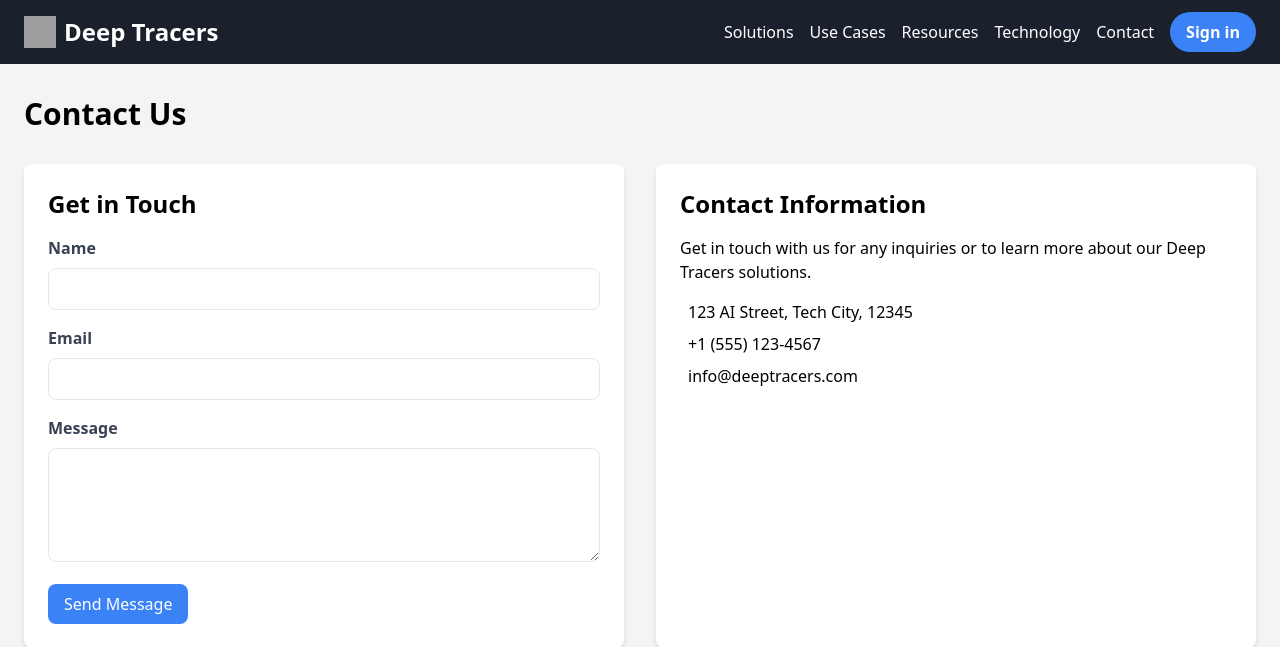
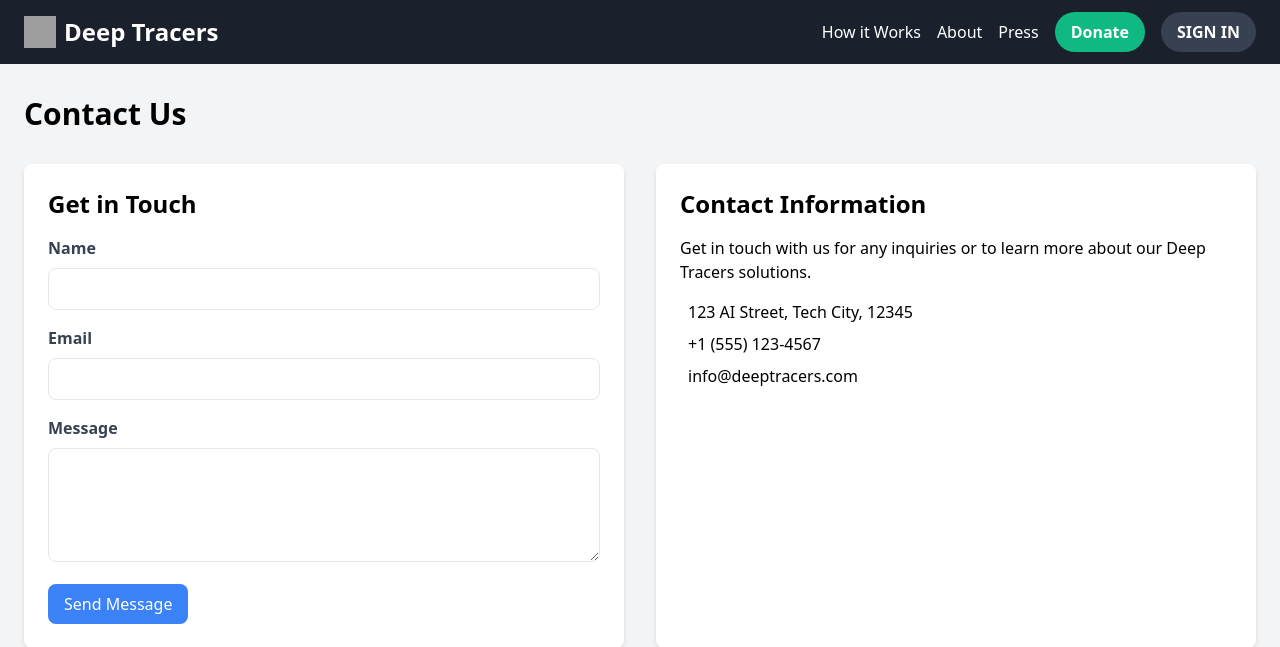
Before and after one commit to Sidreyas/DeepTracers, a Flask app: page /contact in a window 1280 px wide. Shown: the top 647 px of the page. Run offline with Flask 3, Linux system fonts and the light colour scheme; some libraries are stand-ins or nearby versions; grey boxes are pictures that could not be loaded.

Commit message:
Agent query: Please check if the navigation bar has been updated with the new menu items (How it Works, About, Press, Donate) and if the SIGN IN button is styled correctly. Also, verify if the mobile menu displays the updated items when toggled.

```diff
--- a/static/css/styles.css
+++ b/static/css/styles.css
@@ -45,14 +45,6 @@
     border-radius: 9999px;
 }
 
-.bg-blue-500 {
-    background-color: #3b82f6;
-}
-
-.bg-blue-600 {
-    background-color: #2563eb;
-}
-
 .bg-green-500 {
     background-color: #10b981;
 }
@@ -60,3 +52,38 @@
 .bg-green-600 {
     background-color: #059669;
 }
+
+.bg-gray-700 {
+    background-color: #374151;
+}
+
+.bg-gray-800 {
+    background-color: #1f2937;
+}
+
+/* Responsive navigation */
+@media (max-width: 768px) {
+    .md\:hidden {
+        display: none;
+    }
+}
+
+@media (min-width: 769px) {
+    .md\:flex {
+        display: flex;
+    }
+}
+
+/* Mobile menu toggle button */
+#mobile-menu-toggle {
+    cursor: pointer;
+}
+
+/* Mobile menu */
+#mobile-menu {
+    display: none;
+}
+
+#mobile-menu.show {
+    display: block;
+}
--- a/templates/base.html
+++ b/templates/base.html
@@ -17,16 +17,15 @@
                 </a>
             </div>
             <div class="hidden md:flex space-x-4 items-center">
-                <a href="{{ url_for('main.solutions') }}" class="hover:text-gray-300">Solutions</a>
-                <a href="{{ url_for('main.use_cases') }}" class="hover:text-gray-300">Use Cases</a>
-                <a href="{{ url_for('main.resources') }}" class="hover:text-gray-300">Resources</a>
-                <a href="{{ url_for('main.technology') }}" class="hover:text-gray-300">Technology</a>
-                <a href="{{ url_for('main.contact') }}" class="hover:text-gray-300">Contact</a>
+                <a href="#" class="hover:text-gray-300">How it Works</a>
+                <a href="#" class="hover:text-gray-300">About</a>
+                <a href="#" class="hover:text-gray-300">Press</a>
+                <a href="#" class="bg-green-500 hover:bg-green-600 text-white font-bold py-2 px-4 rounded-full">Donate</a>
                 {% if current_user.is_authenticated %}
                     <a href="{{ url_for('main.dashboard') }}" class="hover:text-gray-300">Dashboard</a>
                     <a href="{{ url_for('auth.logout') }}" class="hover:text-gray-300">Logout</a>
                 {% else %}
-                    <a href="{{ url_for('auth.login') }}" class="bg-blue-500 hover:bg-blue-600 text-white font-bold py-2 px-4 rounded-full">Sign in</a>
+                    <a href="{{ url_for('auth.login') }}" class="bg-gray-700 hover:bg-gray-800 text-white font-bold py-2 px-4 rounded-full">SIGN IN</a>
                 {% endif %}
             </div>
             <button id="mobile-menu-toggle" class="md:hidden">
@@ -34,16 +33,15 @@
             </button>
         </nav>
         <div id="mobile-menu" class="md:hidden hidden bg-gray-800">
-            <a href="{{ url_for('main.solutions') }}" class="block px-4 py-2 text-sm hover:bg-gray-700">Solutions</a>
-            <a href="{{ url_for('main.use_cases') }}" class="block px-4 py-2 text-sm hover:bg-gray-700">Use Cases</a>
-            <a href="{{ url_for('main.resources') }}" class="block px-4 py-2 text-sm hover:bg-gray-700">Resources</a>
-            <a href="{{ url_for('main.technology') }}" class="block px-4 py-2 text-sm hover:bg-gray-700">Technology</a>
-            <a href="{{ url_for('main.contact') }}" class="block px-4 py-2 text-sm hover:bg-gray-700">Contact</a>
+            <a href="#" class="block px-4 py-2 text-sm hover:bg-gray-700">How it Works</a>
+            <a href="#" class="block px-4 py-2 text-sm hover:bg-gray-700">About</a>
+            <a href="#" class="block px-4 py-2 text-sm hover:bg-gray-700">Press</a>
+            <a href="#" class="block px-4 py-2 text-sm hover:bg-gray-700">Donate</a>
             {% if current_user.is_authenticated %}
                 <a href="{{ url_for('main.dashboard') }}" class="block px-4 py-2 text-sm hover:bg-gray-700">Dashboard</a>
                 <a href="{{ url_for('auth.logout') }}" class="block px-4 py-2 text-sm hover:bg-gray-700">Logout</a>
             {% else %}
-                <a href="{{ url_for('auth.login') }}" class="block px-4 py-2 text-sm hover:bg-gray-700">Sign in</a>
+                <a href="{{ url_for('auth.login') }}" class="block px-4 py-2 text-sm hover:bg-gray-700">SIGN IN</a>
             {% endif %}
         </div>
     </header>
```
Also changed, not shown: Screenshot from 2024-09-28 20-21-13.png (added).
